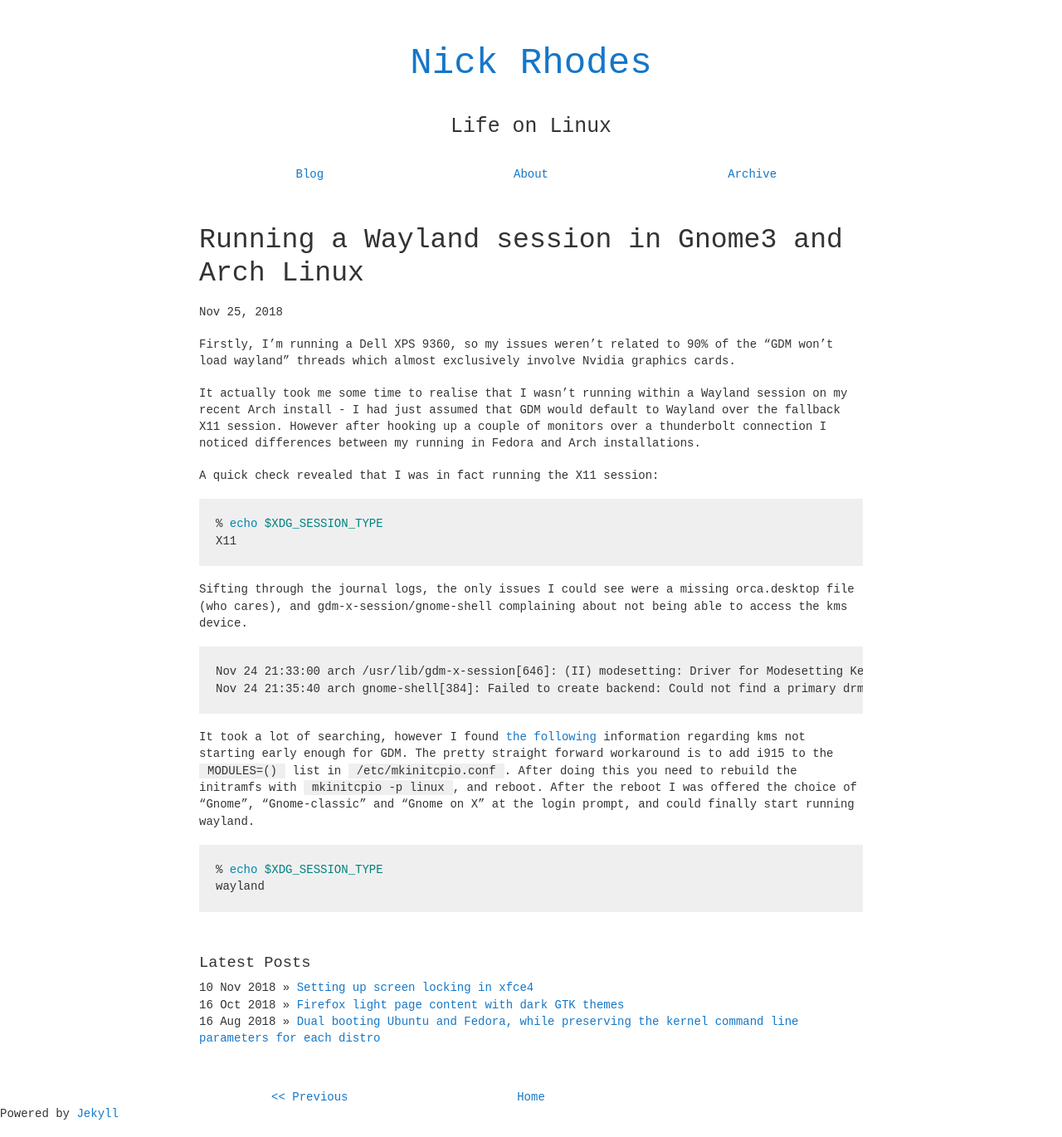
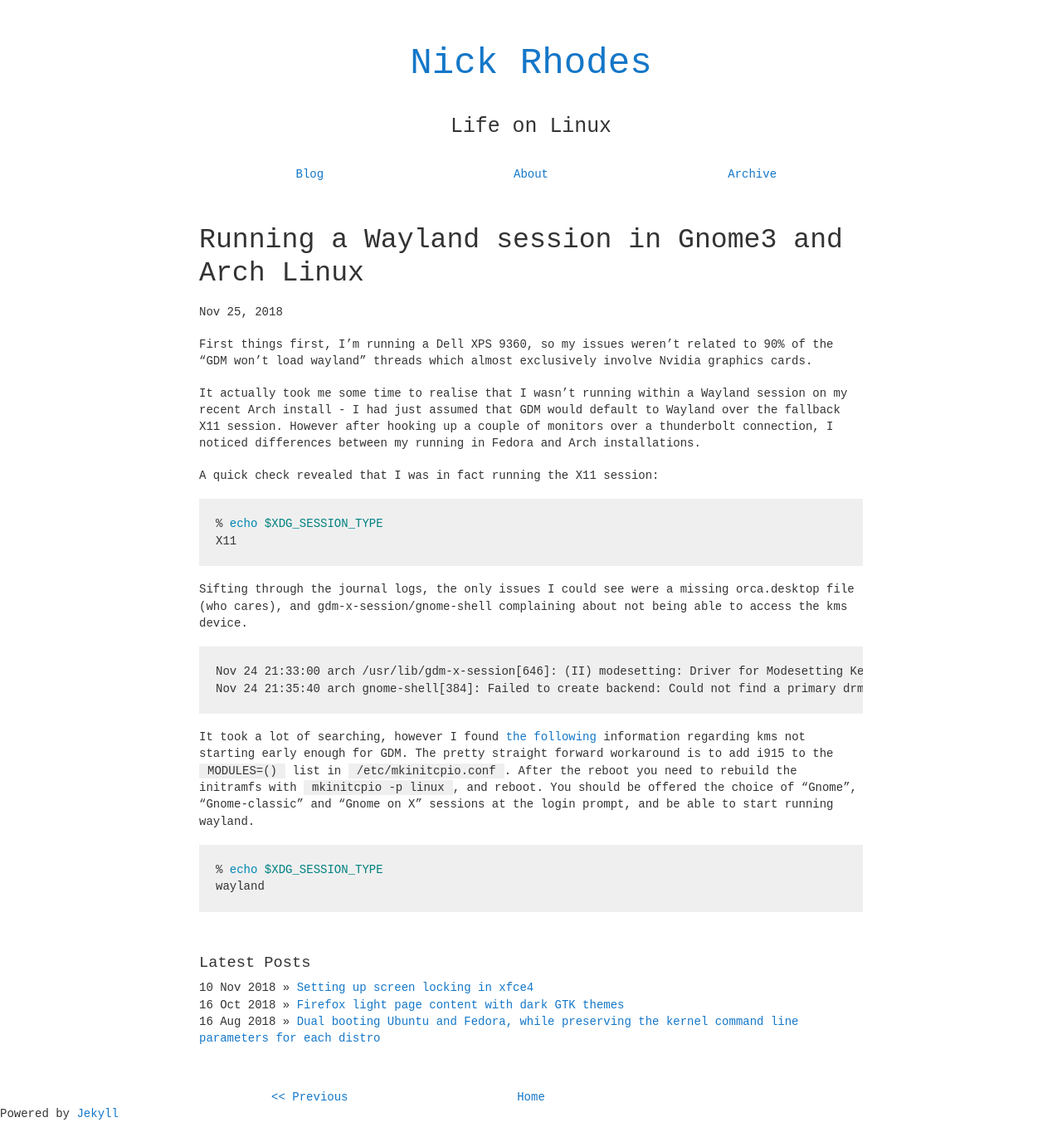
Before and after one commit to nickrhodes-gh/nickrhodes-gh.github.io, a Jekyll site: the page built from _posts/2018-11-25-archlinux-gnome-wayland-session.md, in a window 1280 px wide. Shown: the whole page at 83% size. Built offline with Jekyll 4.4.1, drawn with Linux system fonts in a browser that asks for light colours.

Commit message:
Update grammar in the arch gnome-wayland post

````diff
--- a/_posts/2018-11-25-archlinux-gnome-wayland-session.md
+++ b/_posts/2018-11-25-archlinux-gnome-wayland-session.md
@@ -8,14 +8,14 @@ description: >
 
 ---
 
-Firstly, I'm running a Dell XPS 9360, so my issues weren't related to 90% of the
-"GDM won't load wayland" threads which almost exclusively involve Nvidia
-graphics cards.
+First things first, I'm running a Dell XPS 9360, so my issues weren't related to
+90% of the "GDM won't load wayland" threads which almost exclusively involve
+Nvidia graphics cards.
 
 It actually took me some time to realise that I wasn't running within a Wayland
 session on my recent Arch install - I had just assumed that GDM would default to
 Wayland over the fallback X11 session. However after hooking up a couple of
-monitors over a thunderbolt connection I noticed differences between my running
+monitors over a thunderbolt connection, I noticed differences between my running
 in Fedora and Arch installations.
 
 A quick check revealed that I was in fact running the X11 session:
@@ -38,10 +38,10 @@ It took a lot of searching, however I found [the
 following](https://wiki.archlinux.org/index.php/Kernel_mode_setting#Early_KMS_start)
 information regarding kms not starting early enough for GDM. The pretty straight
 forward workaround is to add i915 to the `MODULES=()` list in
-`/etc/mkinitcpio.conf`. After doing this you need to rebuild the initramfs with
-`mkinitcpio -p linux`, and reboot. After the reboot I was offered the choice of "Gnome",
-"Gnome-classic" and "Gnome on X" at the login prompt, and could finally start
-running wayland.
+`/etc/mkinitcpio.conf`. After the reboot you need to rebuild the initramfs with
+`mkinitcpio -p linux`, and reboot. You should be offered the choice of "Gnome",
+"Gnome-classic" and "Gnome on X" sessions at the login prompt, and be able to
+start running wayland.
 
 ```sh
 % echo $XDG_SESSION_TYPE
````
